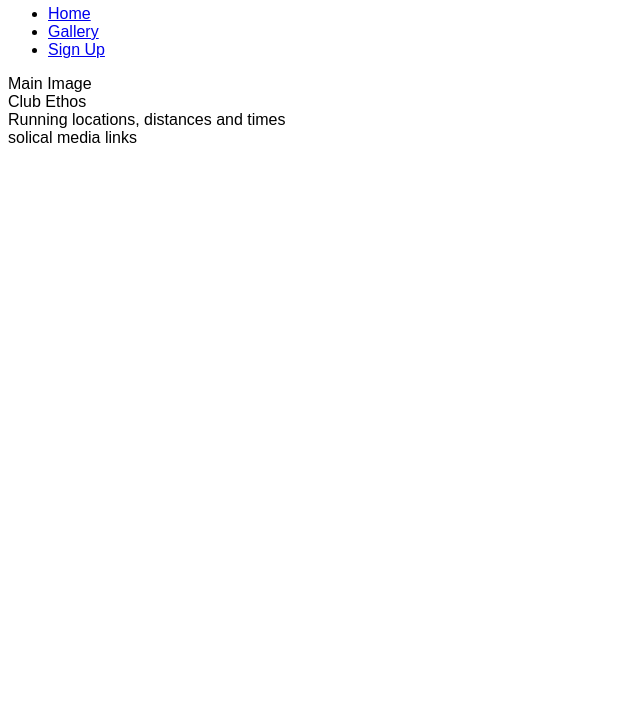
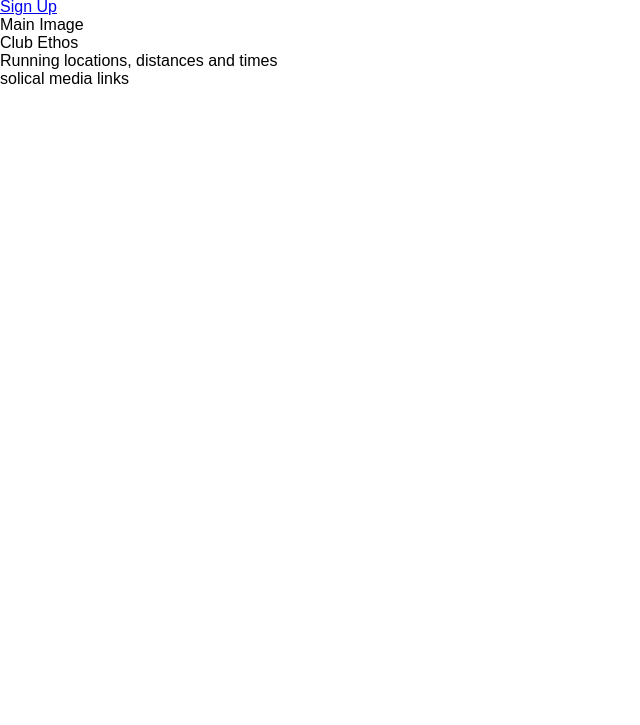
Before and after one commit to Mr-KulwinderSingh/love-running, a plain HTML site: page index.html in a window 1280 px wide. Shown: the part 75-800 px from the top of the page, without its empty margins (0-640 px from the left). Drawn offline with Linux system fonts and the light colour scheme.

Commit message:
Add Google fonts and remove default margin, padding and border

```diff
--- a/assets/css/style.css
+++ b/assets/css/style.css
@@ -1,5 +1,12 @@
+@import url('https://fonts.googleapis.com/css2?family=Lato:wght@300&display=swap');
 
+* {
+    margin: 0%;
+    padding: 0%;
+    border: none;
+}
 body {
 
-    font-family: Arial, Helvetica, sans-serif;
+    font-family: Oswald, sans-serif;
+    font-weight: 300;
 }
```
